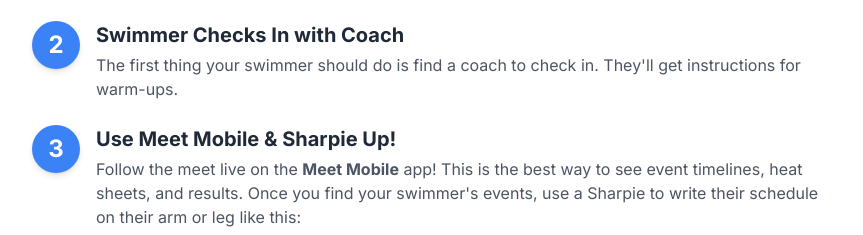
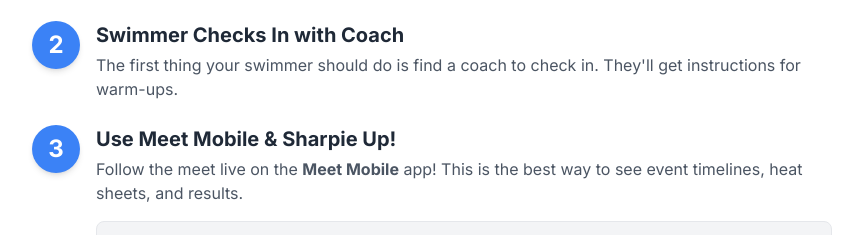
Before and after one commit to Glacier-Aquatic-Club/gac-documents, a plain HTML site: page gac-first-meet-guide.html in a window 1280 px wide. Shown: the part 2795-3030 px from the top of the page, without its empty margins (208-1071 px from the left). Drawn offline with nearby package versions, Linux system fonts and the light colour scheme.

Commit message:
Update gac-first-meet-guide.html

```diff
--- a/gac-first-meet-guide.html
+++ b/gac-first-meet-guide.html
@@ -170,7 +170,7 @@
                     <div class="flex-shrink-0 w-12 h-12 bg-blue-500 text-white text-2xl font-bold rounded-full flex items-center justify-center shadow-md">3</div>
                     <div>
                         <h4 class="text-xl font-bold text-gray-800">Use Meet Mobile & Sharpie Up!</h4>
-                        <p class="mt-1 text-gray-600">Follow the meet live on the <strong>Meet Mobile</strong> app! This is the best way to see event timelines, heat sheets, and results. Once you find your swimmer's events, use a Sharpie to write their schedule on their arm or leg like this:</p>
+                        <p class="mt-1 text-gray-600">Follow the meet live on the <strong>Meet Mobile</strong> app! This is the best way to see event timelines, heat sheets, and results.</p>
                         <div class="mt-4 bg-gray-100 p-4 rounded-lg border">
                             <p class="text-center font-semibold text-gray-800">Download Meet Mobile</p>
                             <div class="flex justify-center items-center space-x-6 mt-2">
```
